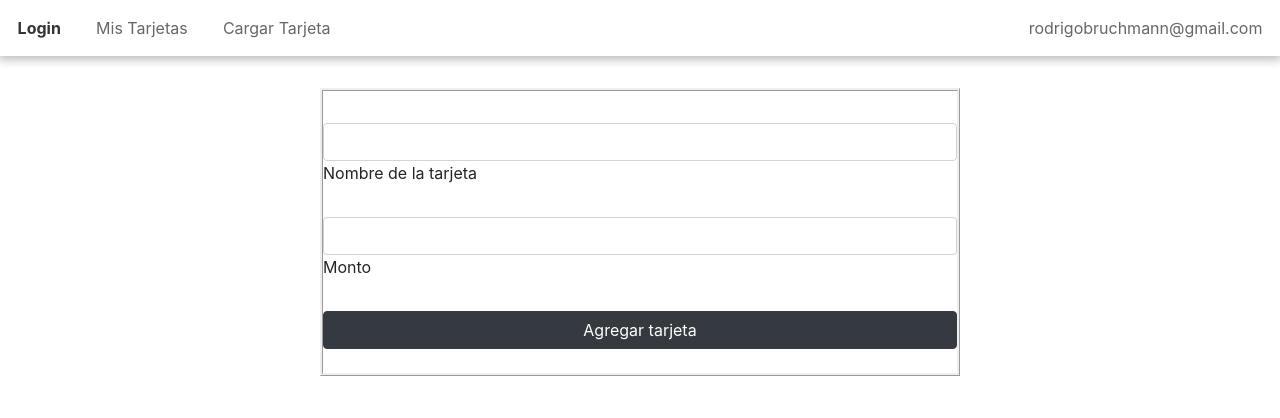
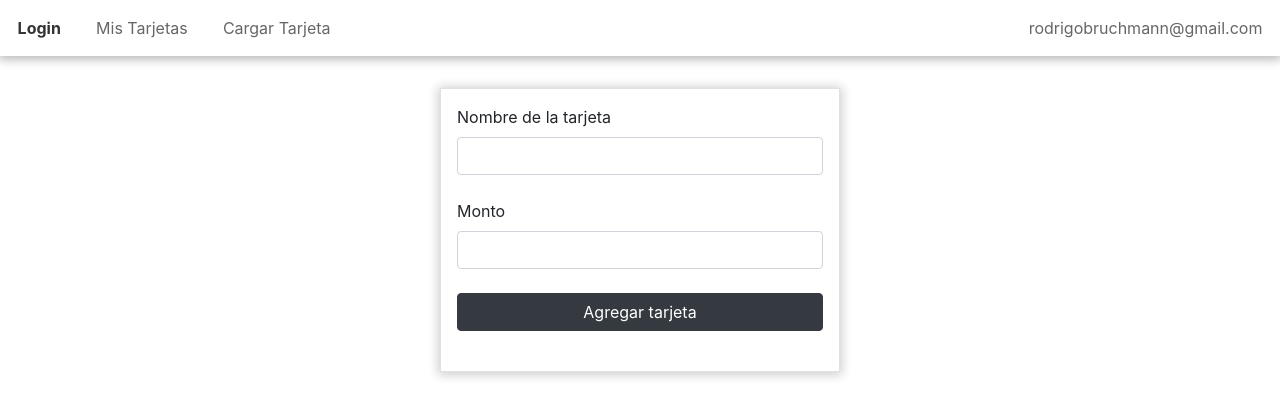
Before and after one commit to NcNesit/elLuchoTp, an Angular app: page / in a window 1280 px wide. Shown: the top 418 px of the page. Built offline with nearby package versions, Linux system fonts and the light colour scheme.

Commit message:
(fix): diseño del login

```diff
--- a/src/app/Componentes/CommonComponents/login/login.component.css
+++ b/src/app/Componentes/CommonComponents/login/login.component.css
@@ -1,9 +1,10 @@
-.formnulario {
-    margin: 0 auto;
-    width: 50%;
-    border-style: ridge
+.formulario {
+  margin: 0 auto;
+  max-width: 400px;
+  box-shadow: 0 1px 10px 2px rgba(0, 0, 0, 0.2);
 }
 
-.div {
-    padding-top: 5%;
+form {
+  padding: 1rem;
+  border: 1px solid #dee2e6;
 }
--- a/src/app/Componentes/CommonComponents/login/login.component.html
+++ b/src/app/Componentes/CommonComponents/login/login.component.html
@@ -1,19 +1,19 @@
-<div class="formnulario">
+<div class="formulario">
 
-    <form class="div">
+  <form (submit)="obtenerUsuario">
 
     <div class="form-outline mb-4">
-            <input type="text" id="form6Example3" class="form-control" />
       <label class="form-label" for="form6Example3">Nombre de la tarjeta</label>
+      <input type="text" id="form6Example3" class="form-control"/>
     </div>
 
     <div class="form-outline mb-4">
-            <input type="number" id="form6Example4" class="form-control" />
       <label class="form-label" for="form6Example4">Monto</label>
+      <input type="number" id="form6Example4" class="form-control"/>
     </div>
 
 
+    <button type="submit" class="btn btn-dark btn-block mb-4">Agregar tarjeta</button>
 
   </form>
-    <button class="btn btn-dark btn-block mb-4" (click)="obtenerUsuario()">Agregar tarjeta</button>
 </div>
```
Lines whose indentation alone changed are shown as unchanged.
